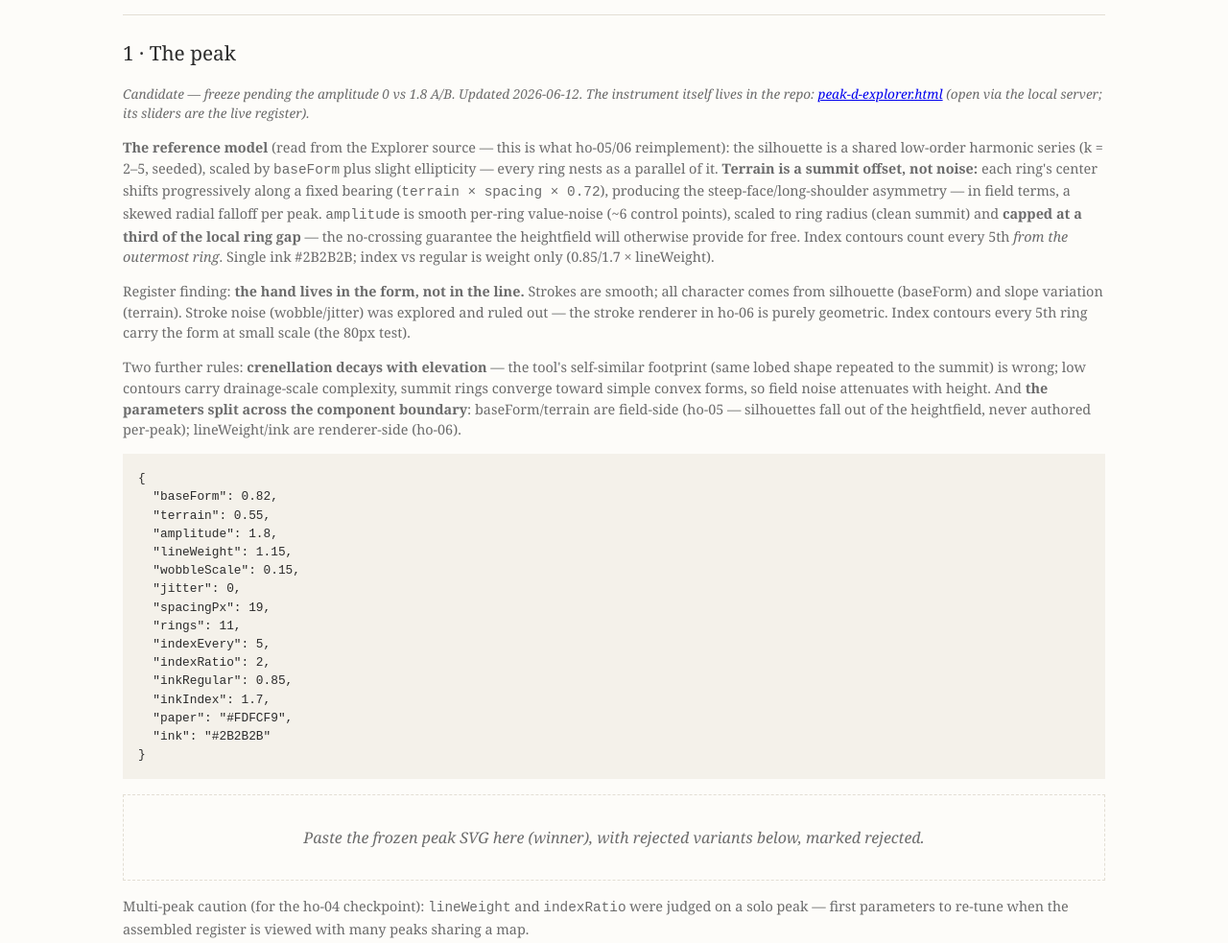
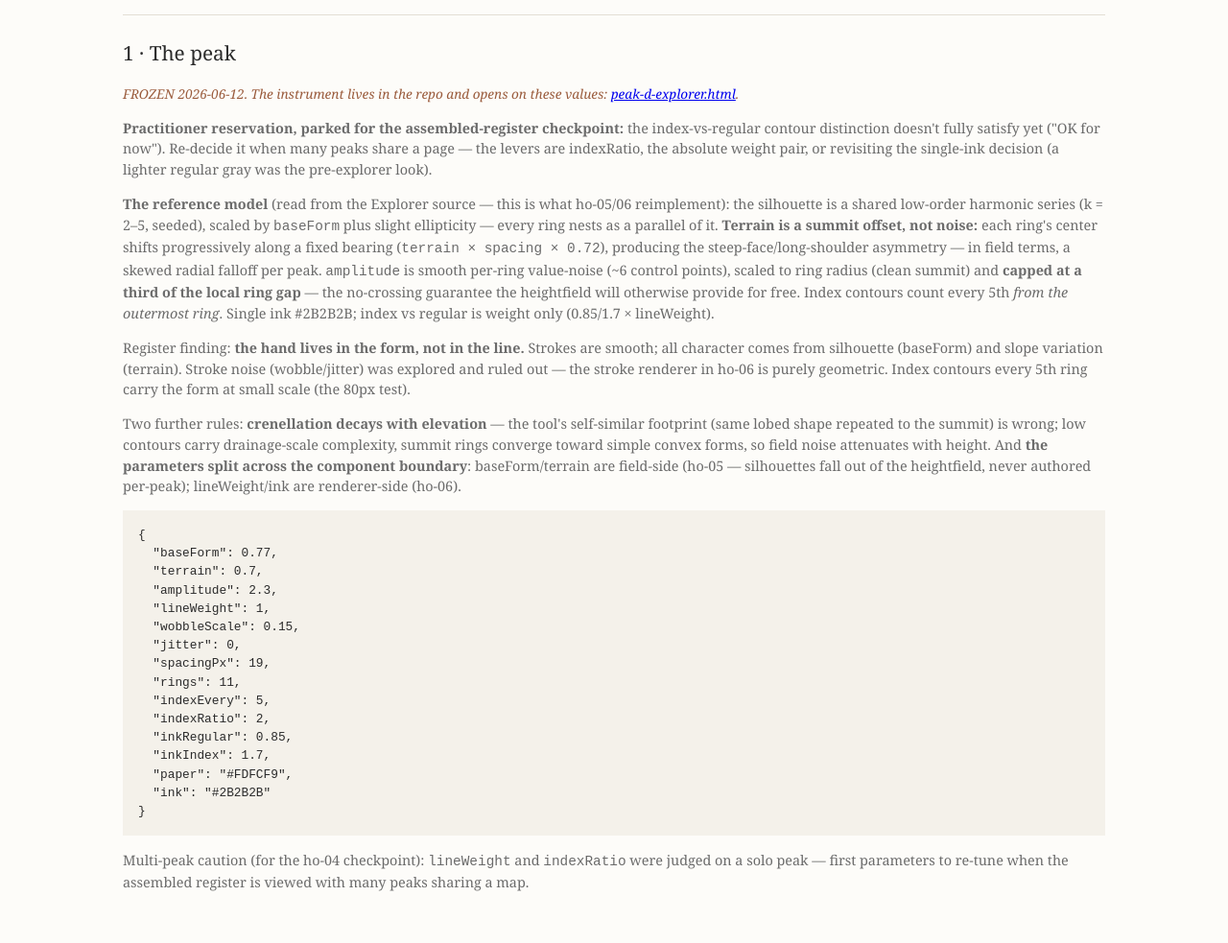
Before and after one commit to sageframe-no-kaji/shoshin-no-sono, a website: page design/visual-register.html in a window 1280 px wide. Shown: the part 220-1203 px from the top of the page at 96% size. Drawn offline with Linux system fonts and the light colour scheme.

Commit message:
ho-04: freeze session-1 peak register — baseForm .77, terrain .70, amplitude 2.3, lineWeight 1.0; index/topo distinction parked as practitioner reservation

```diff
--- a/design/visual-register.html
+++ b/design/visual-register.html
@@ -71,11 +71,15 @@
     </p>
 
     <h2>1 · The peak</h2>
-    <p class="status">
-      Candidate — freeze pending the amplitude 0 vs 1.8 A/B. Updated 2026-06-12. The instrument
-      itself lives in the repo:
-      <a href="claude-design/exports/session-1-peak/peak-d-explorer.html">peak-d-explorer.html</a>
-      (open via the local server; its sliders are the live register).
+    <p class="status committed">
+      FROZEN 2026-06-12. The instrument lives in the repo and opens on these values:
+      <a href="claude-design/exports/session-1-peak/peak-d-explorer.html">peak-d-explorer.html</a>.
+    </p>
+    <p class="note">
+      <strong>Practitioner reservation, parked for the assembled-register checkpoint:</strong> the
+      index-vs-regular contour distinction doesn't fully satisfy yet ("OK for now"). Re-decide it
+      when many peaks share a page — the levers are indexRatio, the absolute weight pair, or
+      revisiting the single-ink decision (a lighter regular gray was the pre-explorer look).
     </p>
     <p class="note">
       <strong>The reference model</strong> (read from the Explorer source — this is what ho-05/06
@@ -105,10 +109,10 @@
       authored per-peak); lineWeight/ink are renderer-side (ho-06).
     </p>
     <pre id="peak-parameters">{
-  "baseForm": 0.82,
-  "terrain": 0.55,
-  "amplitude": 1.8,
-  "lineWeight": 1.15,
+  "baseForm": 0.77,
+  "terrain": 0.7,
+  "amplitude": 2.3,
+  "lineWeight": 1,
   "wobbleScale": 0.15,
   "jitter": 0,
   "spacingPx": 19,
@@ -120,7 +124,6 @@
   "paper": "#FDFCF9",
   "ink": "#2B2B2B"
 }</pre>
-    <div class="slot">Paste the frozen peak SVG here (winner), with rejected variants below, marked rejected.</div>
     <p class="note">
       Multi-peak caution (for the ho-04 checkpoint): <code>lineWeight</code> and
       <code>indexRatio</code> were judged on a solo peak — first parameters to re-tune when the
```
Also changed, not shown: design/claude-design/exports/session-1-peak/parameters.json (added, +16 -0 lines), design/claude-design/exports/session-1-peak/peak-d-explorer.html (+2 -1 lines).
